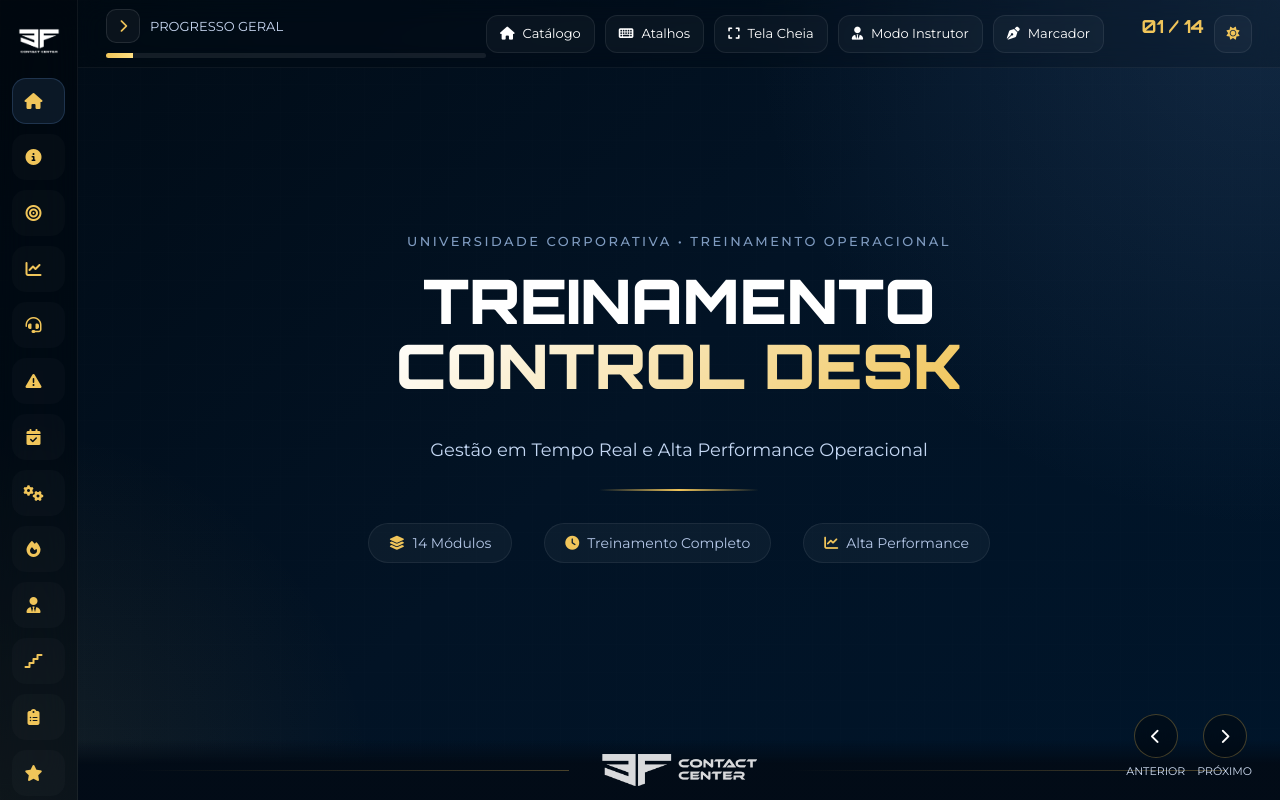
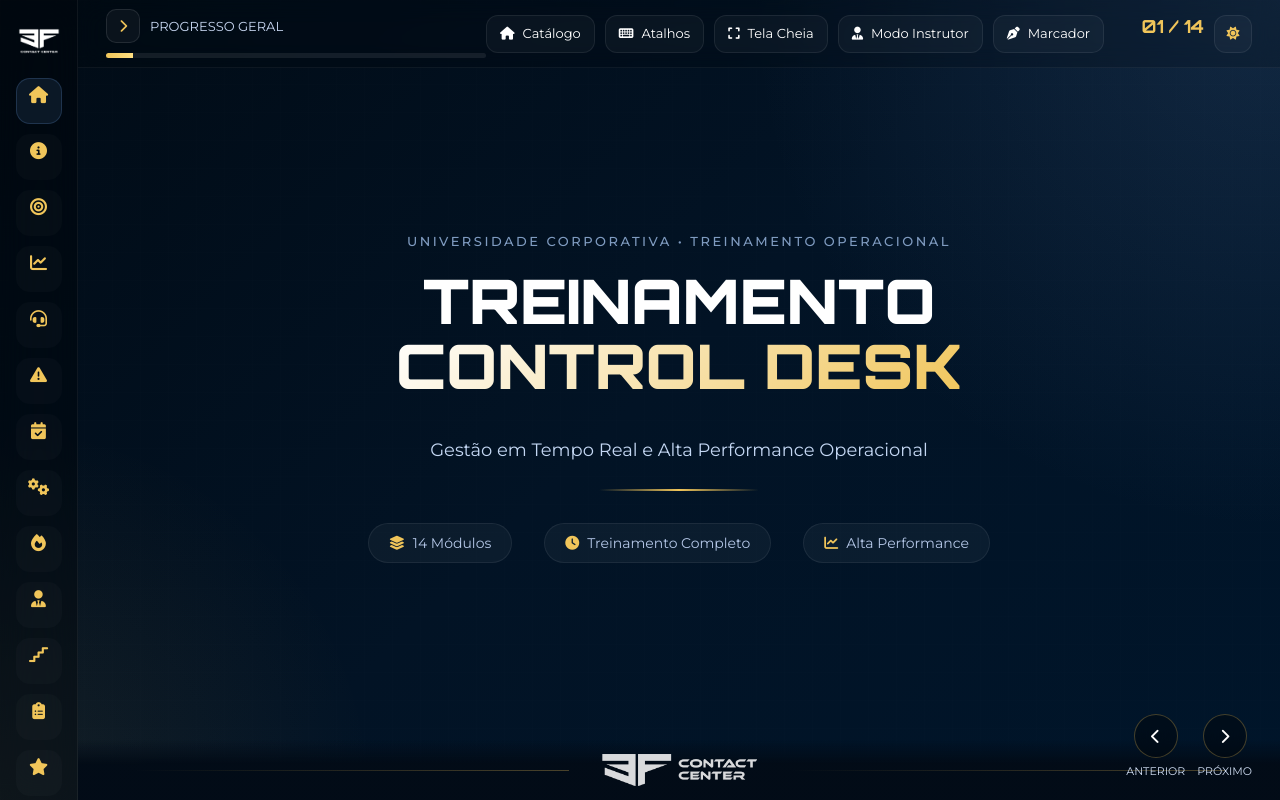
Before and after one commit to rrfj10/3f-decks-treinamento, a website: page treinamentos/_template/base-template.html in a window 1280 px wide. Both pictures are taken after a click on the button 305 px from the left and 26 px from the top of the page. Drawn offline with Linux system fonts and the light colour scheme.

Commit message:
centralizar icones no menu recolhido

```diff
--- a/treinamentos/_template/base-template.html
+++ b/treinamentos/_template/base-template.html
@@ -658,9 +658,22 @@ display:none;
 }
 
 body.sidebar-collapsed .menu-item{
-justify-content:center;
-padding:14px 0;
+width:46px;
+height:46px;
+display:grid;
+place-items:center;
+gap:0;
+padding:0;
 border-radius:14px;
+margin:0 auto;
+}
+
+body.sidebar-collapsed .menu-item i{
+width:auto;
+min-width:0;
+margin:0;
+font-size:17px;
+line-height:1;
 }
 
 body.sidebar-collapsed .menu-item:hover,
```
Also changed, not shown: generator/server.mjs (+1 -1 lines), treinamentos/decks/Planejamento/control_desk_universidade_corporativa_v_3.html (+15 -2 lines), treinamentos/decks/rh/feedback_360_v1.html (+15 -2 lines).
